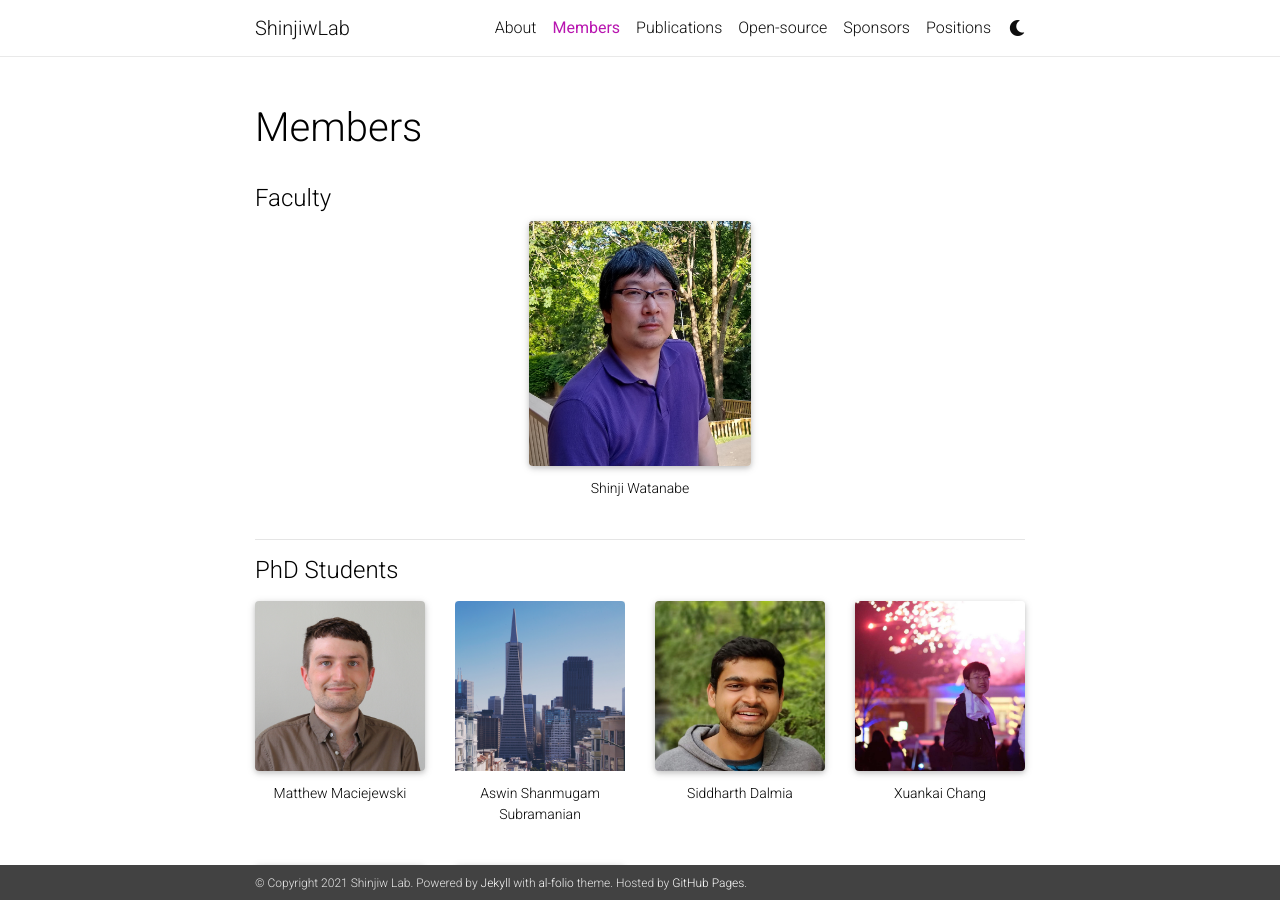
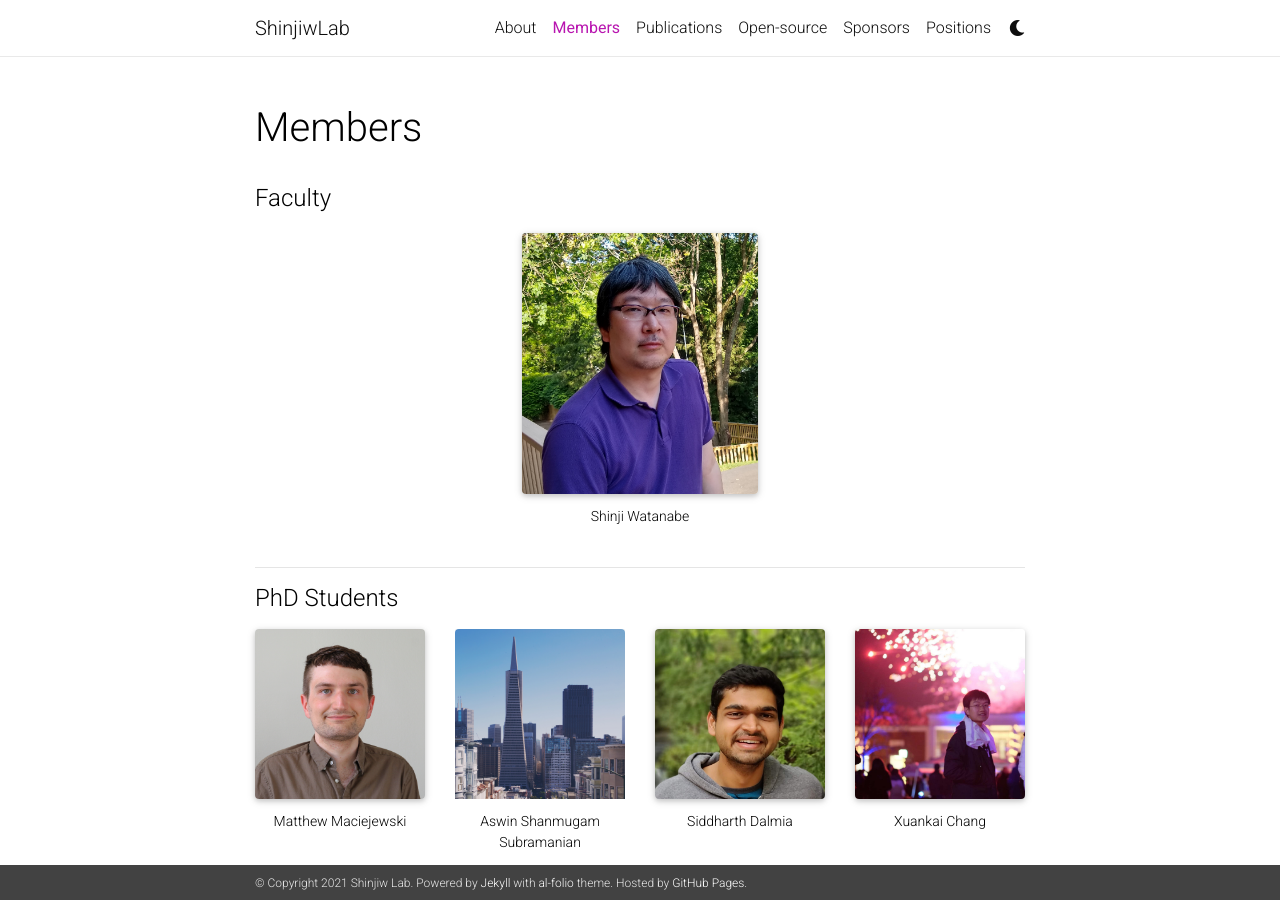
Before and after one commit to shinjiwlab/shinjiwlab.github.io, a Jekyll site: the page built from _pages/members.md, in a window 1280 px wide and 900 px high. Built offline with Jekyll 4.4.1, drawn with Linux system fonts in a browser that asks for light colours; nearby versions of some CDN libraries; a style sheet for code colours, icons or effects is not loaded.

Commit message:
fix shinji's photo

```diff
--- a/_pages/members.md
+++ b/_pages/members.md
@@ -159,13 +159,18 @@
 
 
 #### Faculty
-
-<div class="col-sm mt-3 mt-md-1" style="display:table-cell; vertical-align:middle; text-align:center">
-	<a href="https://sites.google.com/view/shinjiwatanabe">
-        <img class="img-fluid rounded z-depth-1" style="width:30%" src="{{ site.baseurl }}/assets/img/shinji_20210605.jpg">
-    </a>
-    <div class="caption">
-        Shinji Watanabe
+<div class="row mt-3">
+    <div class="col-sm mt-3 mt-md-0">
+    </div>
+    <div class="col-sm mt-3 mt-md-1" style="display:table-cell; vertical-align:middle; text-align:center">
+    	<a href="https://sites.google.com/view/shinjiwatanabe">
+            <img class="img-fluid rounded z-depth-1" src="{{ site.baseurl }}/assets/img/shinji_20210605.jpg">
+        </a>
+        <div class="caption">
+            Shinji Watanabe
+        </div>
+    </div>
+    <div class="col-sm mt-3 mt-md-0">
     </div>
 </div>
 <hr />
```
